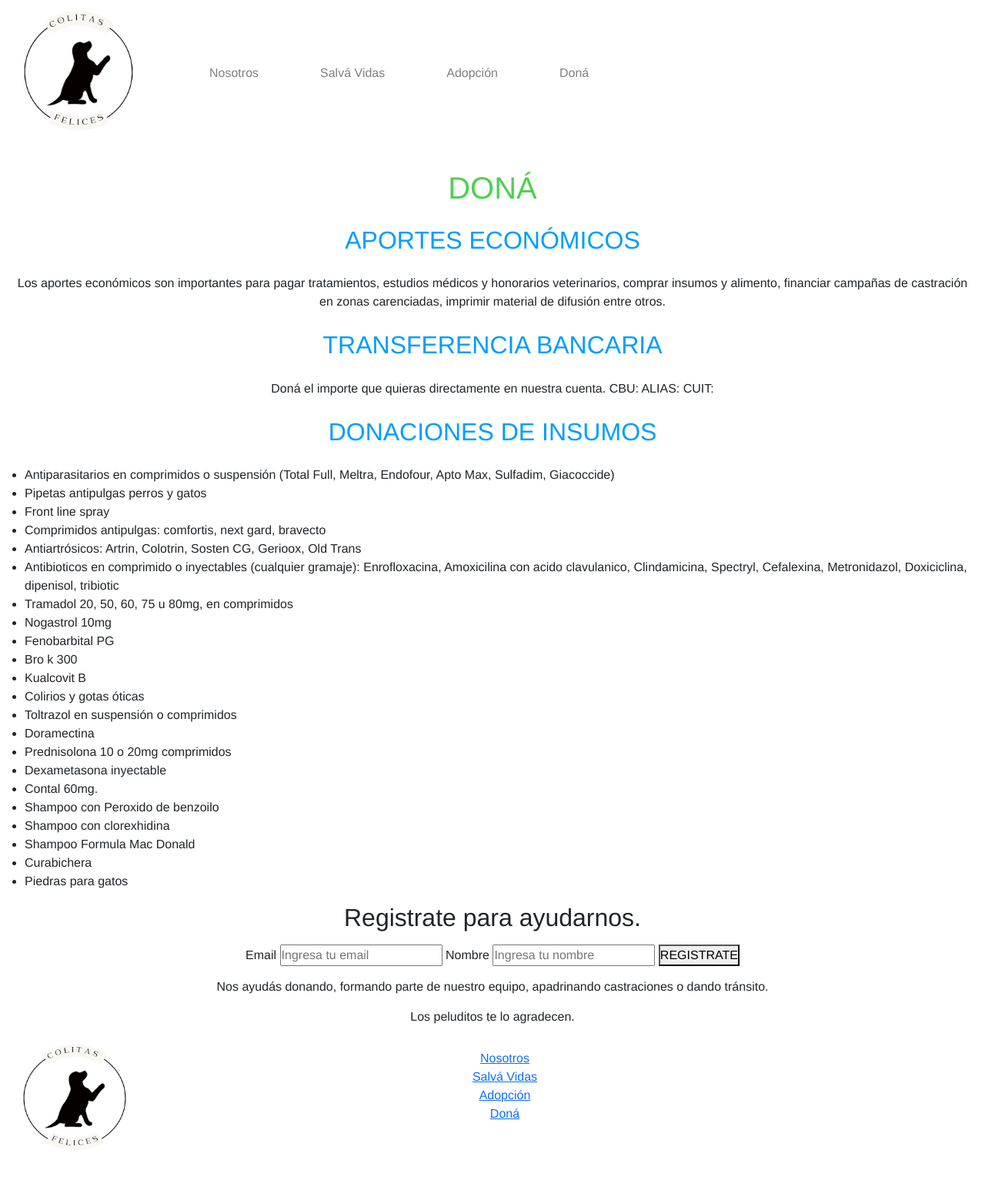
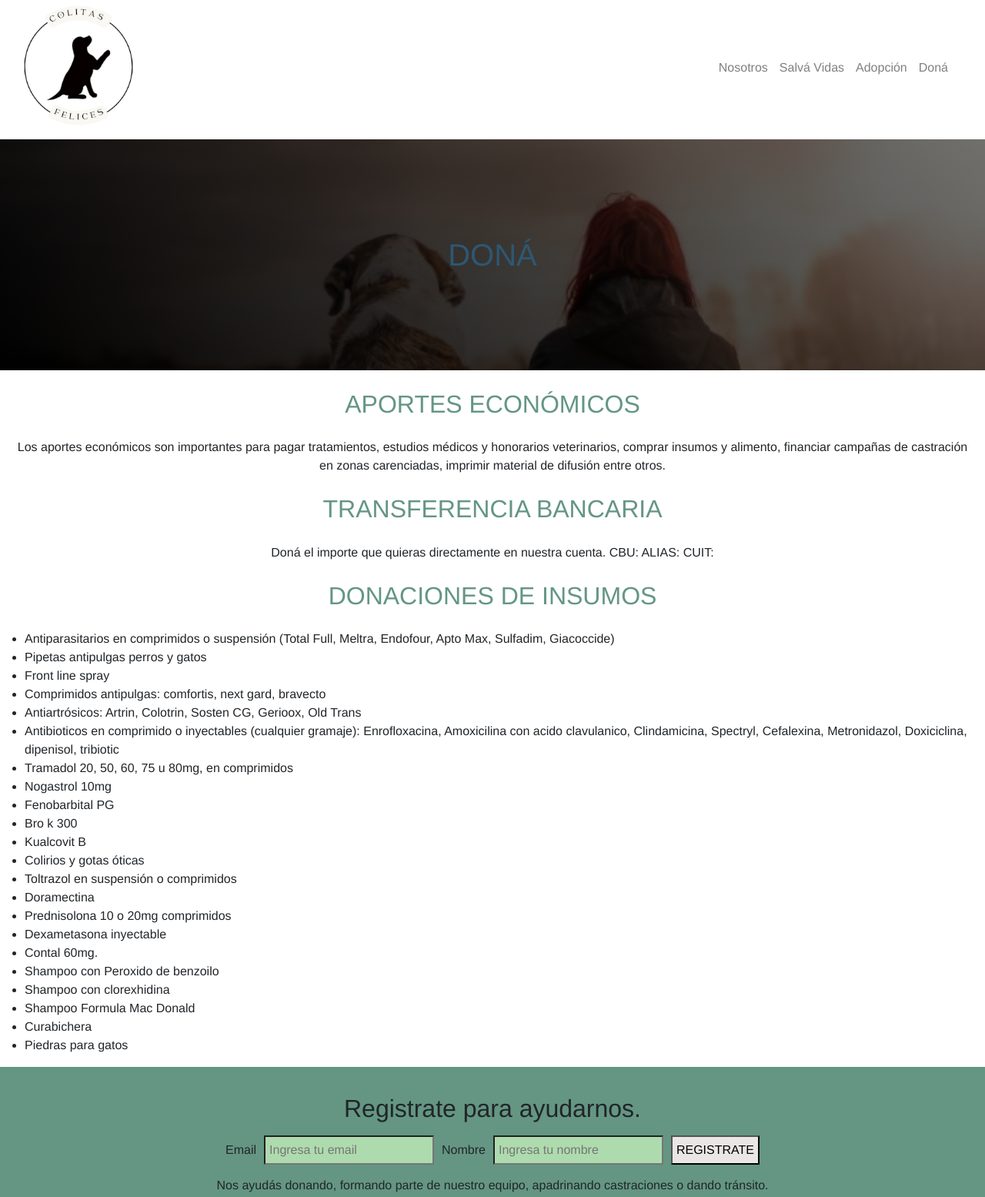
Before and after one commit to Loamparra/proyecto-github, a website: page page/dona.html in a window 1280 px wide. Shown: the part 5-1560 px from the top of the page at 77% size. Before the commit the page ends 1529 px from the top, so only its background shows below. Drawn offline with nearby package versions, Linux system fonts and the light colour scheme.

Commit message:
cambios finales

```diff
--- a/page/dona.html
+++ b/page/dona.html
@@ -50,23 +50,24 @@
         </nav>
     </header>
     <main>
+    <section>
         <div class="edit">
-    <h1 class="text">DONÁ</h1>
-    <h2 class="text3">APORTES ECONÓMICOS</h2>
+            <section class="hero"><h1 class="text3">DONÁ</h1></section>
+            <h2 class="text">APORTES ECONÓMICOS</h2>
             <p>Los aportes económicos son importantes para pagar tratamientos, estudios médicos y honorarios veterinarios, comprar
             insumos y alimento, financiar campañas de castración en zonas carenciadas, imprimir material de difusión entre otros.</p>
 
-    <h2 class="text3">TRANSFERENCIA BANCARIA</h2>
+            <h2 class="text">TRANSFERENCIA BANCARIA</h2>
             <p>Doná el importe que quieras directamente en nuestra cuenta.
+                CBU:
+                ALIAS:
+                CUIT:
+            </p>
 
-    CBU:
-
-    ALIAS:
-
-    CUIT:</p>
-
-    <h2 class="text3">DONACIONES DE INSUMOS</h2>
+            <h2 class="text">DONACIONES DE INSUMOS</h2>
         </div>
+    </section>
+    <section>
     <ul>
         <li>Antiparasitarios en comprimidos o suspensión (Total Full, Meltra, Endofour, Apto Max, Sulfadim, Giacoccide)</li>
         <li>Pipetas antipulgas perros y gatos</li>
@@ -92,8 +93,8 @@
         <li>Curabichera</li>
         <li>Piedras para gatos</li>
     </ul>
-
-   <section>
+    </section>
+    <section class="formulario">
         <h2>Registrate para ayudarnos.</h2>
         <form action="#">
             <label for="">Email</label>
--- a/scss/base/_vars.scss
+++ b/scss/base/_vars.scss
@@ -1,6 +1,6 @@
 $dark: #000;
-$green: #375c37;
-$blue: rgb(52, 98, 128);
-$orange: rgb(218, 170, 81);
+$green: #649683;
+$blue: rgb(46, 87, 114);
+$orange: rgb(187, 146, 69);
 $grey: grey;
 $gray: rgb(234, 230, 230)
--- a/scss/base/utilietes.scss
+++ b/scss/base/utilietes.scss
@@ -1,4 +1,4 @@
-@mixin formato {
-        text-align: center;
-        margin: 15px;
+@mixin formato ($text-aling: center, $margin: 15px) {
+        text-align: $text-aling;
+        margin: $margin;
 }
--- a/scss/components/_formulario.scss
+++ b/scss/components/_formulario.scss
@@ -1,9 +1,33 @@
+.formulario{
+    background: $green;
+    padding: 20px;
+}
+
+
 p {
     @include formato;
 }
 
 form {
     @include formato;
+    display: flex;
+    align-items: center;
+    gap: 10px;
+    justify-content: center;
+}
+
+input {
+    padding: 5px;
+    background-color: rgb(174, 219, 174) ;
+    color: #191919;
+    outline: none;
+}
+
+button {
+    padding: 5px;
+    outline: none;
+    cursor: pointer;
+    background-color: $gray;
 }
 
 section p {
--- a/scss/components/_navbar.scss
+++ b/scss/components/_navbar.scss
@@ -8,17 +8,25 @@
     list-style: none;
     text-align: center;
     padding: 20px;
-    margin: 20px;
     background-color: white;
+    width: 100%;
 
 }
 
 .nav-item {
-    margin: 40px;
     justify-content: space-between;
     background-color: white;
 
 }
+ .barra1 ul {
+    justify-content: center;
+    width: 100%;
+    justify-content: space-between;
+    display: flex;
+    align-items: center;
+    gap: 15px;
+
+ }
 
 .logo {
     width: 180px;
--- a/scss/layounts/_adopta.scss
+++ b/scss/layounts/_adopta.scss
@@ -1,11 +1,28 @@
 .info {
     margin: 25px;
+    text-align: center;
 
 }
 
 .text3 {
+    text-align: center;
     color: $blue;
     margin: 25px;
+}
+
+span{
+    display: block;
+    width: 300px;
+    height: 300px;
+    background: $blue;
+    border-radius: 100%;
+    filter: blur(90px);
+    opacity: 0.5;
+    position: absolute;
+    left: -13%;
+    top: 90%;
+    z-index: -1;
+
 }
 
 .imagen3 {
@@ -33,6 +50,8 @@
     grid-template-columns: repeat(auto-fit, minmax(250px, 1fr));
     padding: 20px;
     gap: 20px;
+    place-content: center center;
+    place-items: center;
 
     :hover {
         font-size: 2rem;
@@ -45,6 +64,7 @@
 .text {
     color: $green;
     margin: 25px;
+    text-align: center;
 }
 
 section h2 {
--- a/scss/layounts/_dona.scss
+++ b/scss/layounts/_dona.scss
@@ -26,6 +26,16 @@ section p {
    @include formato;
 }
 
+.hero{
+    min-height: 300px;
+    max-height: 100px;
+    display: grid;
+    place-content: center;
+    background: linear-gradient( 45deg, $dark, rgba(0, 0, 0, 0.548) ), url("../imagenes/1631110168_935232_1631110201_noticia_normal_recorte1.jpg");
+    background-size: cover;
+    background-position: center;
+}
+
 
 .imagen1 {
     margin: 20px;
--- a/scss/layounts/_index.scss
+++ b/scss/layounts/_index.scss
@@ -19,42 +19,56 @@
 
 }
 
+.hero {
+    min-height: 300px;
+    max-height: 100px;
+    display: grid;
+    place-content: center;
+    background: linear-gradient(45deg, $dark, rgba(0, 0, 0, 0.548)), url("../imagenes/1631110168_935232_1631110201_noticia_normal_recorte1.jpg");
+    background-size: cover;
+    background-position: center;
+}
+
 .text3 {
     color: $blue;
     margin: 25px;
+    text-align: center;
 }
 
 .text {
-    color: $orange;
+    color: #347034;
     margin: 25px;
+    text-align: center;
 }
 
 .text2 {
     color: $orange;
 }
 
-
+.description{
+    color: $gray;
+}
 
 section h2 {
     text-align: center;
     margin: 15px;
 }
 
-
 .imagen1 {
     margin: 20px;
     object-fit: cover;
 }
 
-
 .edit {
     text-align: center;
 }
-
-
 
 .text-med {
     text-align: center;
     width: 50%;
     margin: 10px;
 }
+
+.icon {
+    text-align: center;
+}
--- a/scss/layounts/_salvaVidas.scss
+++ b/scss/layounts/_salvaVidas.scss
@@ -21,8 +21,6 @@
     color: $orange;
 }
 
-
-
 section h2 {
     @include formato;
 }
@@ -35,18 +33,14 @@ section p {
     @include formato;
 }
 
-
 .imagen1 {
     margin: 20px;
     object-fit: cover;
 }
 
-
 .edit {
     text-align: center;
 }
-
-
 
 .text-med {
     text-align: center;
--- a/scss/style.scss
+++ b/scss/style.scss
@@ -1,7 +1,6 @@
 @import "base/vars";
 @import "base/utilietes";
 @import "base/reset";
-@import "components/contactos";
 @import "components/navbar";
 @import "components/formulario";
 @import "components/footer";
```
Also changed, not shown: index.html (+12 -15 lines), page/adopta.html (+8 -5 lines), page/nosotros.html (+2 -2 lines), page/salvaVidas.html (+3 -10 lines), css/style.css, 1 other file. Lines whose indentation alone changed are shown as unchanged.
